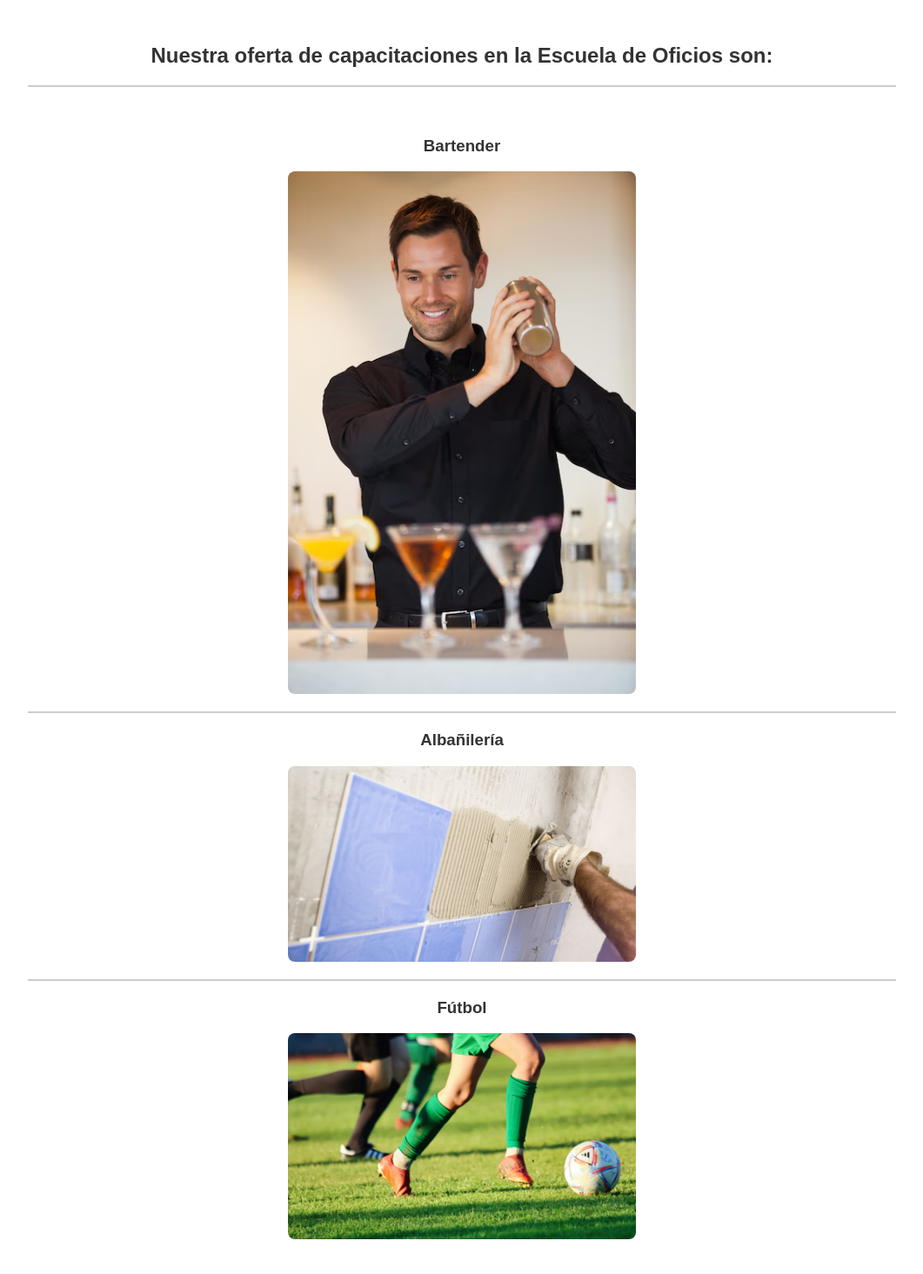
After one commit to Cainenk011/app-extension, a Node server app: template views/partials/schooll.ejs in a window 1280 px wide. The commit adds this page. Shown: the whole page at 87% size, without its empty margins (109-1170 px from the left). Run offline with Node 20, Linux system fonts and the light colour scheme; the template is opened without the code that fills it, so the values that code supplies are empty.

Commit message:
last changes

```diff
--- a/public/css/styles2.css
+++ b/public/css/styles2.css
@@ -20,3 +20,45 @@
     border: 1px solid #ccc;
     width: 80%;
   }
+/* Archivo styles2.css */
+  form {
+  max-width: 300px;
+  margin: 0 auto;
+  padding: 20px;
+  background-color: #f9f9f9;
+  border: 1px solid #ccc;
+  border-radius: 5px;
+}
+
+  form label {
+  font-weight: bold;
+  display: block;
+  margin-bottom: 5px;
+}
+
+  form input, form select, form button {
+  width: 90%;
+  padding: 10px;
+  margin-bottom: 15px;
+  border: 1px solid #ccc;
+  border-radius: 5px;
+}
+
+  form button {
+  background-color: #4CAF50;
+  color: white;
+  border: none;
+  cursor: pointer;
+}
+
+  form button:hover {
+  background-color: #45a049;
+}
+.image-offer {
+  width: 100%;
+  max-width: 400px;
+  height: auto;
+  display: block;
+  margin: 10px auto;
+  border-radius: 8px;
+}
--- a/views/index.ejs
+++ b/views/index.ejs
@@ -51,7 +51,7 @@
       <i class="icon">🛠️</i> Escuela de oficios
     </button>
     <div class="accordion-content" id="escuela">
-      <p>Contenido sobre la escuela de oficios...</p>
+      <%- include('partials/schooll.ejs') %>
     </div>
   </nav>
 
--- /dev/null
+++ b/views/partials/schooll.ejs
@@ -0,0 +1,27 @@
+<!DOCTYPE html>
+<html lang="es">
+<head>
+    <link rel="stylesheet" href="/public/css/styles2.css">
+    <title>Información General</title>
+</head>
+<body>
+    <div class="text-content-body">
+        <h2>
+            Nuestra oferta de capacitaciones en la Escuela de Oficios son:
+        </h2>
+        <hr>
+        <br>
+
+        <h3>Bartender</h3>
+        <img src="images/bartender.avif" alt="Imagen de Bartender" class="image-offer">
+        <hr>
+
+        <h3>Albañilería</h3>
+        <img src="images/albañileria.jpg" alt="Imagen de Albañilería" class="image-offer">
+        <hr>
+
+        <h3>Fútbol</h3>
+        <img src="images/futbol.png" alt="Imagen de Fútbol" class="image-offer">
+    </div>
+</body>
+</html>
```
Also changed, not shown: views/partials/trainings.ejs (+46 -7 lines), public/images/albañileria.jpg (added), public/images/bartender.avif (added), public/images/futbol.png (added).
